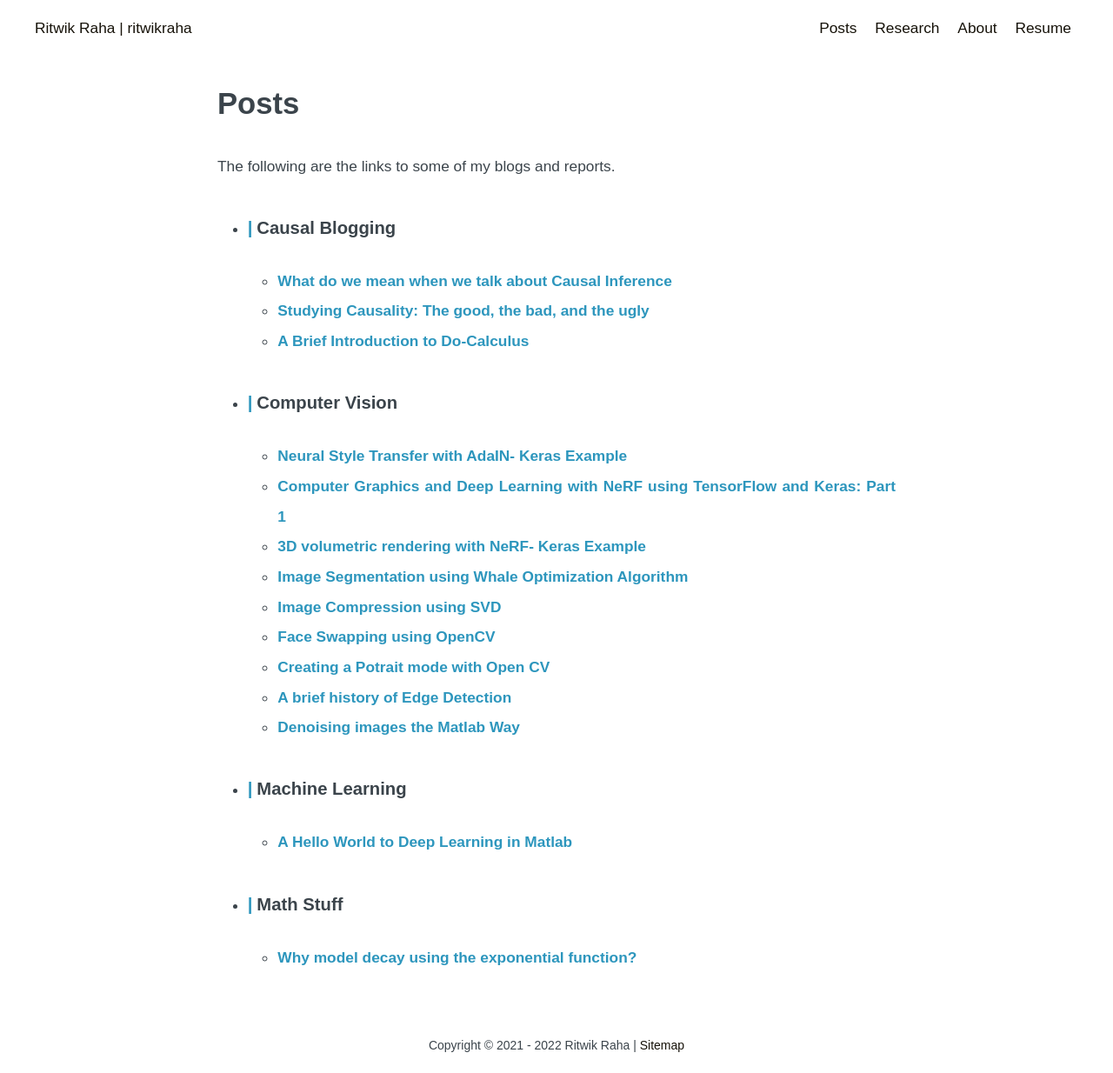
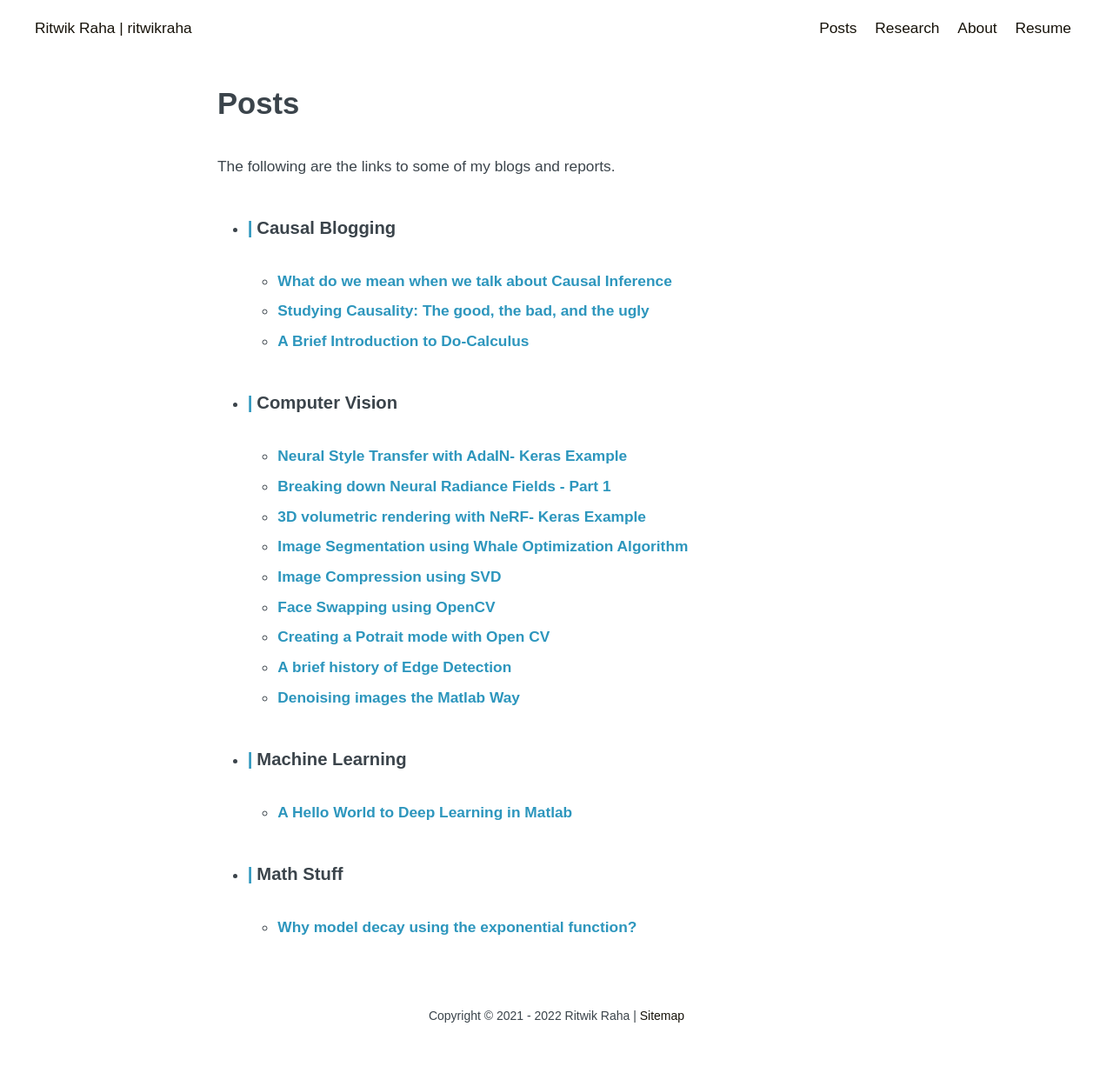
Before and after one commit to ritwikraha/ritwikraha.github.io, a Jekyll site: the page built from blogs.md, in a window 1280 px wide. Shown: the whole page at 87% size. Built offline with Jekyll 4.4.1, drawn with Linux system fonts in a browser that asks for light colours; after the commit the page ends 1200 px from its top, so only the background shows below that.

Commit message:
changing some details here and there:

```diff
--- a/blogs.md
+++ b/blogs.md
@@ -13,7 +13,7 @@ The following are the links to some of my blogs and reports.
 
 * ### Computer Vision
   * [Neural Style Transfer with AdaIN- Keras Example](https://keras.io/examples/generative/adain/)
-  * [Computer Graphics and Deep Learning with NeRF using TensorFlow and Keras: Part 1](https://www.pyimagesearch.com/2021/11/10/computer-graphics-and-deep-learning-with-nerf-using-tensorflow-and-keras-part-1/)
+  * [Breaking down Neural Radiance Fields - Part 1](https://www.pyimagesearch.com/2021/11/10/computer-graphics-and-deep-learning-with-nerf-using-tensorflow-and-keras-part-1/)
   * [3D volumetric rendering with NeRF- Keras Example](https://keras.io/examples/vision/nerf/)
   * [Image Segmentation using Whale Optimization Algorithm](https://nbviewer.jupyter.org/gist/ritwikraha/e02e9b04b19bc582776464062c449a2a)
   * [Image Compression using SVD](https://nbviewer.jupyter.org/gist/ritwikraha/b10fe117a4f0c816fec69f99f1061f87)
```
